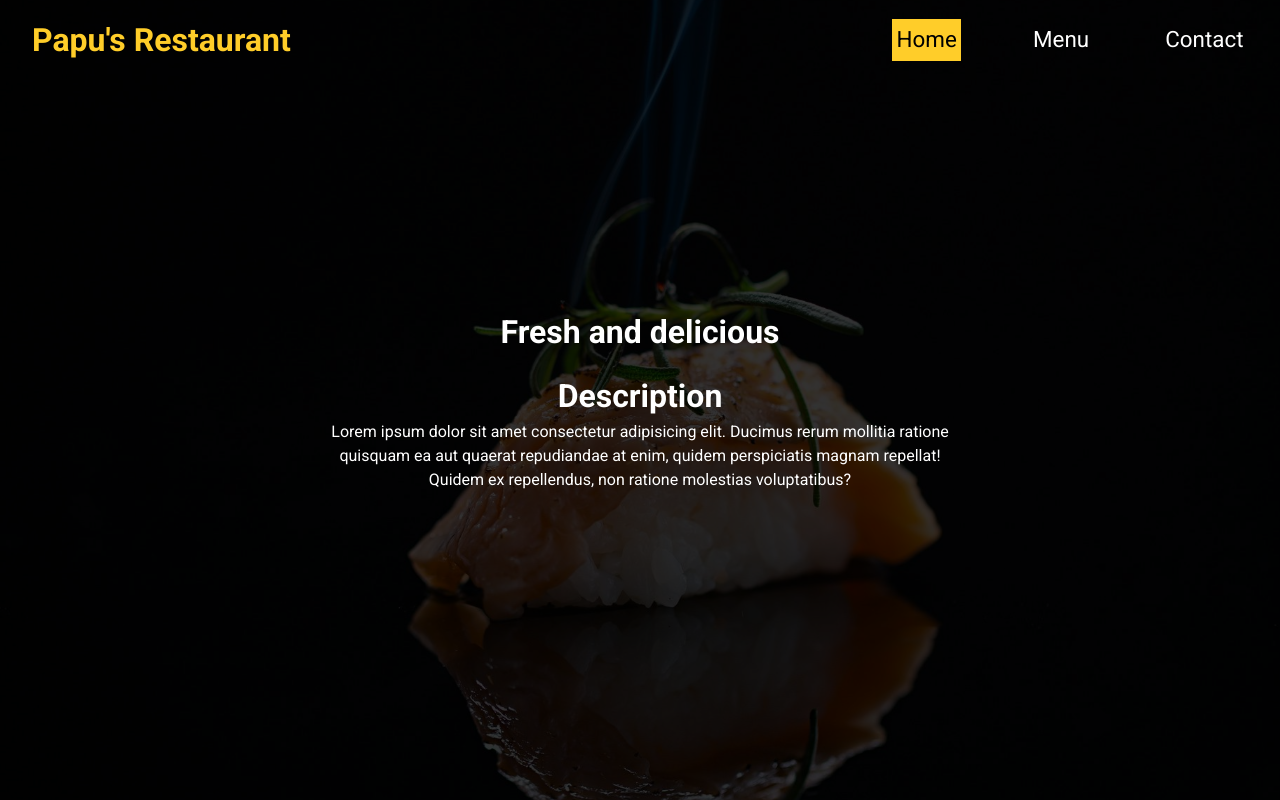
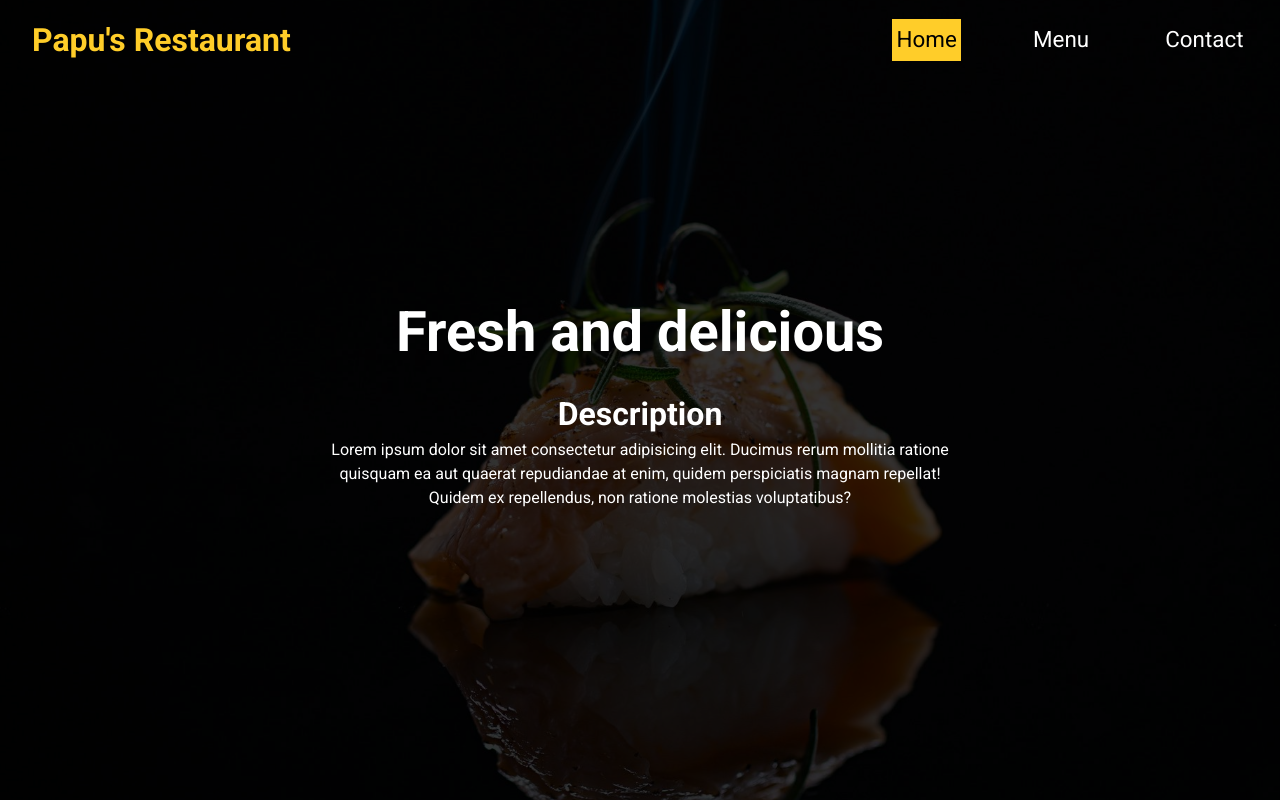
Before and after one commit to Basher113/restaurant, a website built with webpack: page src/index.html in a window 1280 px wide. Built offline with nearby package versions, Linux system fonts and the light colour scheme.

Commit message:
Change font-size headings of home page

```diff
--- a/src/styles.css
+++ b/src/styles.css
@@ -160,7 +160,7 @@ header nav {
 }
 
 .home h2 {
-    font-size: var(--font-large);
+    font-size: var(--font-xl);
 }
 
 .home .description {
```
